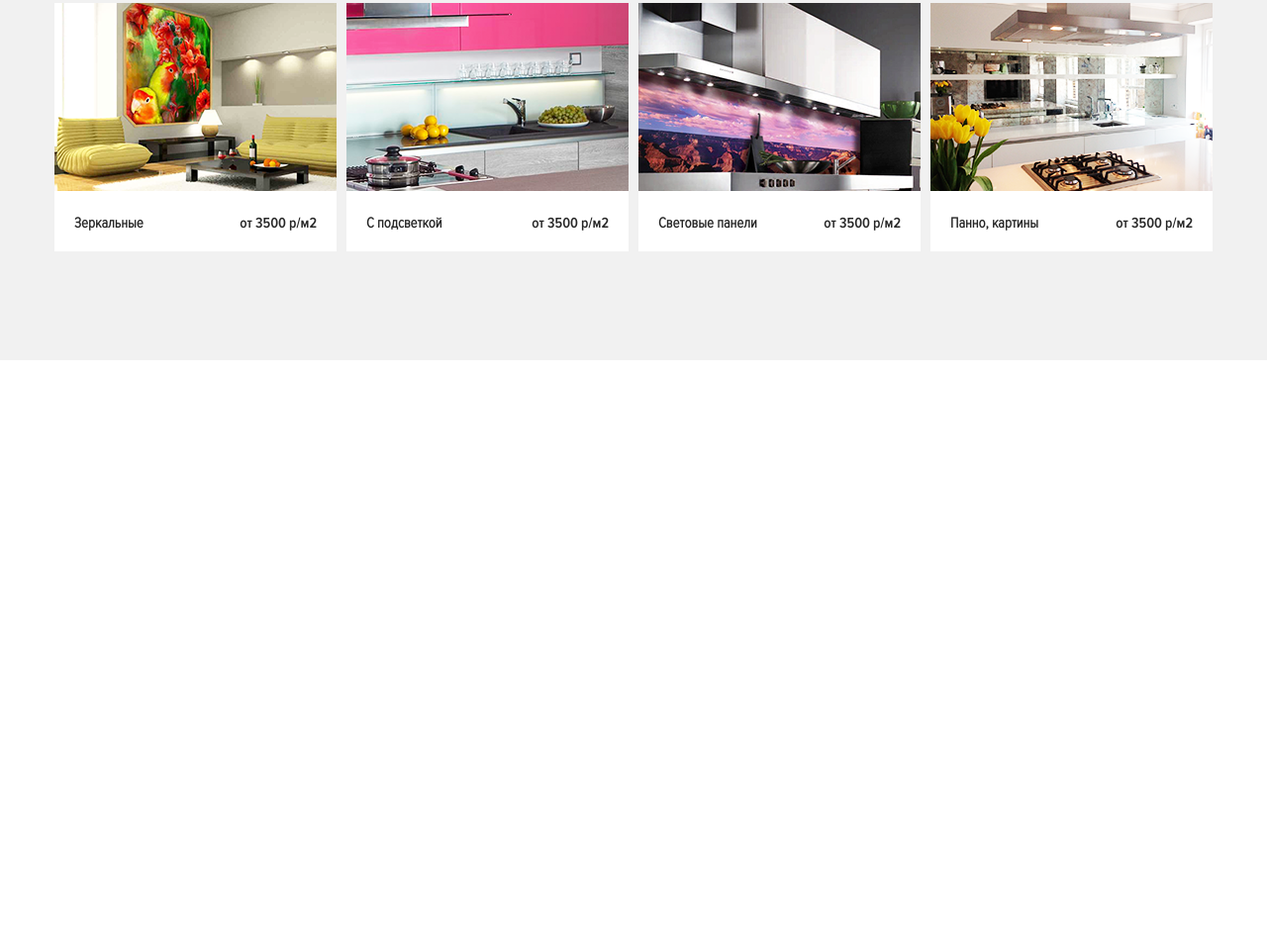
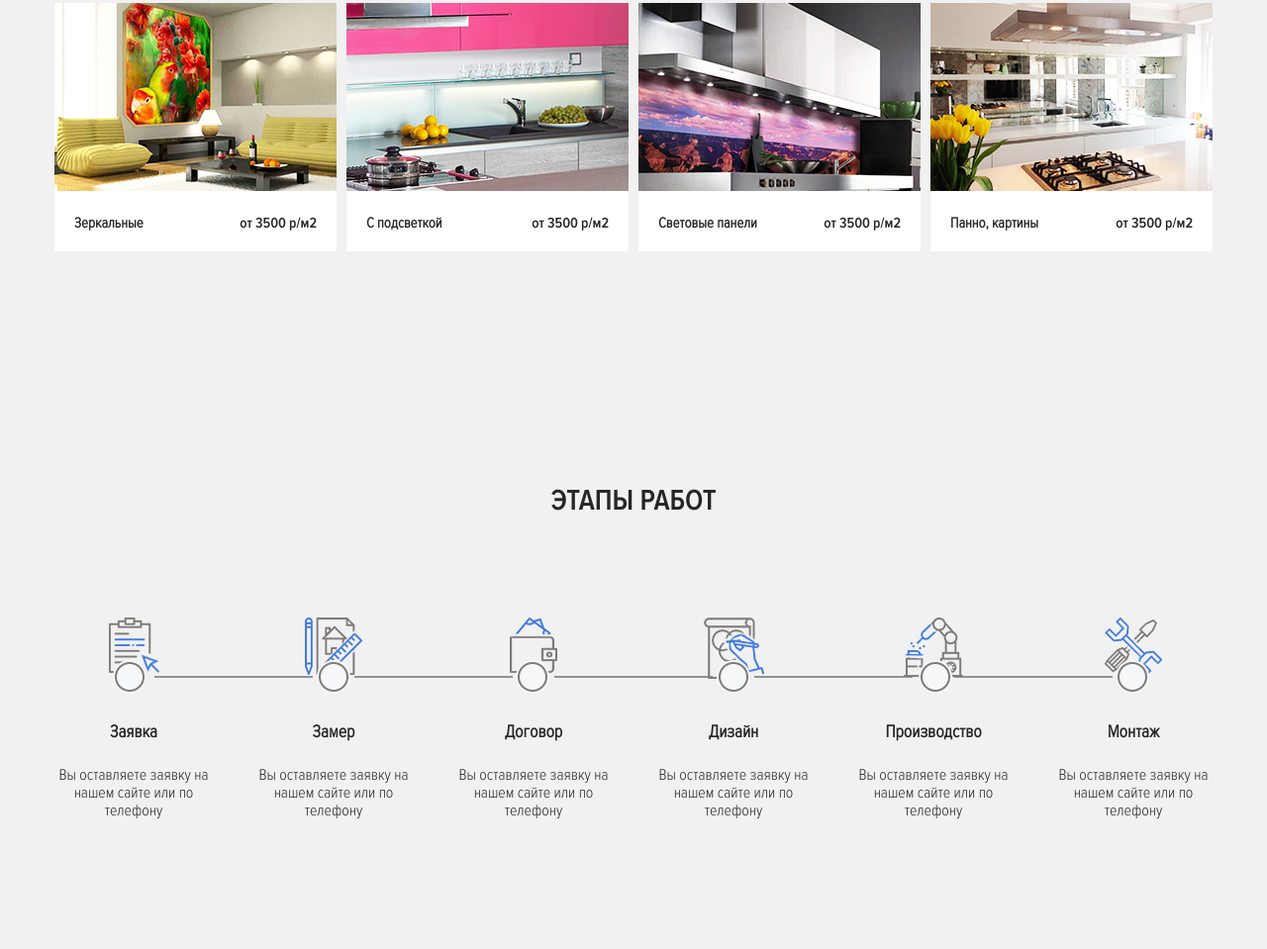
Before and after one commit to Zh1gul/skinali, a plain HTML site: page index.html in a window 1280 px wide. Shown: the part 4584-5543 px from the top of the page at 99% size. Before the commit the page ends 4948 px from the top, so only its background shows below. Drawn offline with Linux system fonts and the light colour scheme; a script that the page names is missing.

Commit message:
Сверстан блок с этапами работ. пофиксили адаптив для цен

```diff
--- a/index.html
+++ b/index.html
@@ -358,6 +358,46 @@
             </div>
         </div>
     </section>
+    <section class="section steps">
+        <div class="container">
+            <h2 class="section-title section__title">
+                Этапы работ
+            </h2>
+            <div class="steps-block">
+                <div class="step">
+                    <img src="img/steps/step-1.png" alt="" class="step__image">
+                    <h4 class="step__title">Заявка</h4>
+                    <p class="step__text">Вы оставляете заявку на нашем сайте или по телефону</p>
+                </div>
+                <div class="step">
+                    <img src="img/steps/step-2.png" alt="" class="step__image">
+                    <h4 class="step__title">Замер</h4>
+                    <p class="step__text">Вы оставляете заявку на нашем сайте или по телефону</p>
+                </div>
+                <div class="step">
+                    <img src="img/steps/step-3.png" alt="" class="step__image">
+                    <h4 class="step__title">Договор</h4>
+                    <p class="step__text">Вы оставляете заявку на нашем сайте или по телефону</p>
+                </div>
+                <div class="step">
+                    <img src="img/steps/step-4.png" alt="" class="step__image">
+                    <h4 class="step__title">Дизайн</h4>
+                    <p class="step__text">Вы оставляете заявку на нашем сайте или по телефону</p>
+                </div>
+                <div class="step">
+                    <img src="img/steps/step-5.png" alt="" class="step__image">
+                    <h4 class="step__title">Производство</h4>
+                    <p class="step__text">Вы оставляете заявку на нашем сайте или по телефону</p>
+                </div>
+                <div class="step">
+                    <img src="img/steps/step-6.png" alt="" class="step__image">
+                    <h4 class="step__title">Монтаж</h4>
+                    <p class="step__text">Вы оставляете заявку на нашем сайте или по телефону</p>
+                </div>
+
+            </div>
+        </div>
+    </section>
    </main>
 <script type="text/javascript" src="https://spikmi.com/Widget?Id=4101"></script></body>
 </html>
--- a/sass/blocks/_price.sass
+++ b/sass/blocks/_price.sass
@@ -35,7 +35,8 @@
       .price-card__button
         z-index: 99
         bottom: -80px
-@media (max-width: 991px)
+
+@media (max-width: 1199px)
   .price
     &-block
       justify-content: center
--- /dev/null
+++ b/sass/blocks/_steps.sass
@@ -0,0 +1,35 @@
+.step
+  position: relative
+  text-align: center
+  &__title
+    font-size: 18px
+  &:last-child
+    &::before
+      display: none
+  &:before
+    content: ''
+    width: 100%
+    height: 2px
+    background-color: rgba(#7e7b78 , 0.8 )
+    display: block
+    position: absolute
+    top: 25%
+    right: -63%
+  &__text
+    max-width: 160px
+    margin: auto
+    margin-bottom: 30px
+  &s
+    background-color: #f1f1f1
+    &-block
+      display: flex
+      justify-content: space-between
+      flex-wrap: wrap
+@media (max-width: 991px)
+  .step
+    flex-basis: 33%
+    &::before
+      display: none
+@media (max-width: 768px)
+  .step
+    flex-basis: 100%
--- a/sass/style.sass
+++ b/sass/style.sass
@@ -9,3 +9,4 @@
 @import blocks/_catalog
 @import blocks/_blog-list
 @import blocks/_price
+@import blocks/_steps
```
Also changed, not shown: css/style.css, img/steps/step-1.png (added), img/steps/step-2.png (added), img/steps/step-3.png (added), img/steps/step-4.png (added), img/steps/step-5.png (added), img/steps/step-6.png (added), 1 other file.
